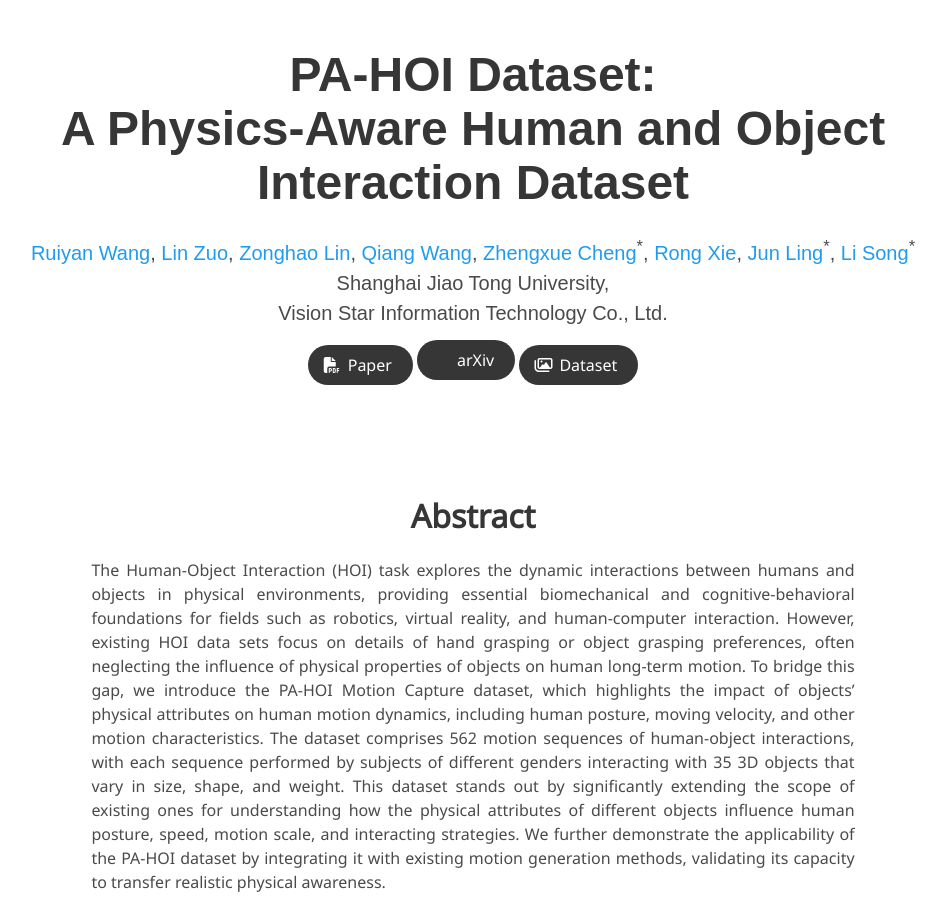
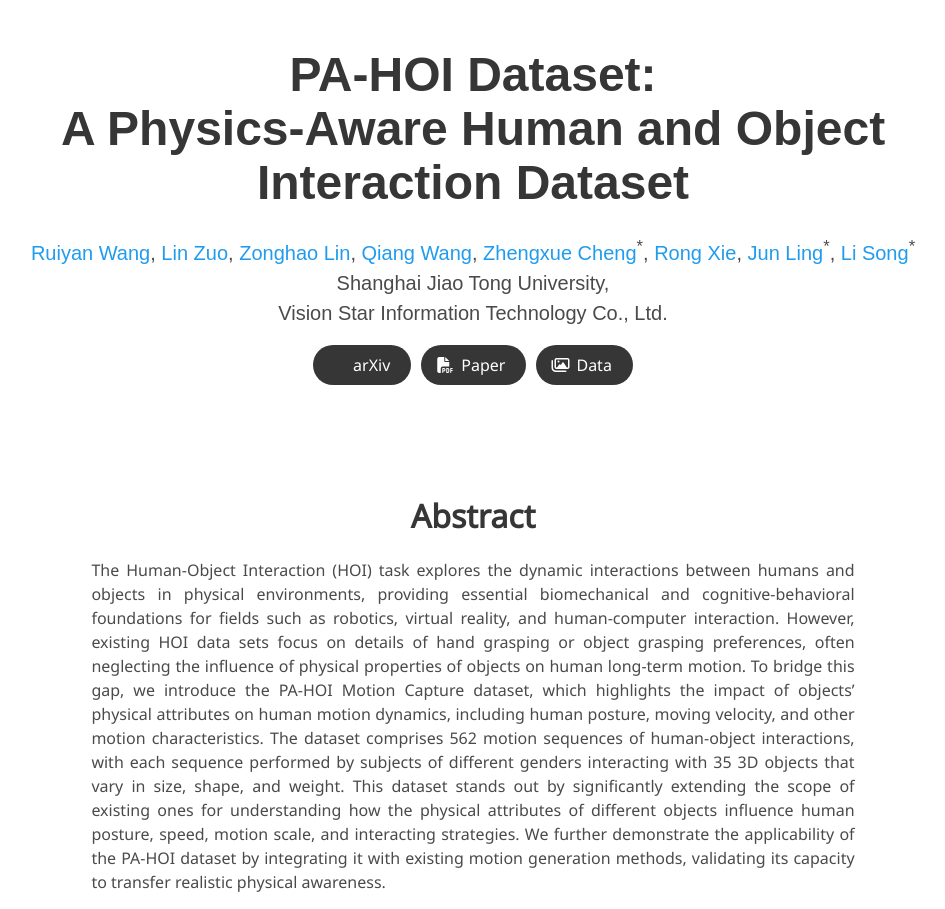
Before and after one commit to RayZuo123/pa-hoi-dataset, a plain HTML site: page index.html in a window 1280 px wide. Shown: the top 909 px of the page, without its empty margins (167-1112 px from the left). Drawn offline with nearby package versions, Linux system fonts and the light colour scheme; some icons are missing; a web font is replaced by a local one.

Commit message:
update paper link and arkiv link

```diff
--- a/index.html
+++ b/index.html
@@ -82,7 +82,18 @@
           </div>
 
           <div class="column has-text-centered">
-            <div class="publication-links">
+            <div class="publication-links" style="display: flex; justify-content: center; gap: 10px; flex-wrap: wrap;">
+              <!-- arXiv Link -->
+              <span class="link-block">
+                <a href="https://arxiv.org/abs/2508.06205v1"
+                  class="external-link button is-normal is-rounded is-dark">
+                  <span class="icon">
+                    <i class="ai ai-arxiv"></i>
+                  </span>
+                  <span>arXiv</span>
+                </a>
+              </span>
+
               <!-- PDF Link. -->
               <span class="link-block">
                 <a href="https://arxiv.org/pdf/2508.06205v1"
@@ -92,25 +103,19 @@
                   </span>
                   <span>Paper</span>
                 </a>
-              </span class="link-block">
-                <a href="https://arxiv.org/pdf/2508.06205v1"
-                   class="external-link button is-normal is-rounded is-dark">
-                  <span class="icon">
-                      <i class="ai ai-arxiv"></i>
               </span>
-                  <span>arXiv</span>
-                </a>
-              </span>
+
+              <!-- Dataset Link -->
               <span class="link-block">
                 <a href="https://drive.google.com/file/d/1EAsAewAoSMwf0iWgCjcBDRrnKfdnLFvG/view?usp=drive_link"
                   class="external-link button is-normal is-rounded is-dark">
                   <span class="icon">
                     <i class="far fa-images"></i>
                   </span>
-                  <span>Dataset</span>
+                  <span>Data</span>
                 </a>
+              </span>
             </div>
-
           </div>
         </div>
       </div>
```
Lines whose indentation alone changed are shown as unchanged.
